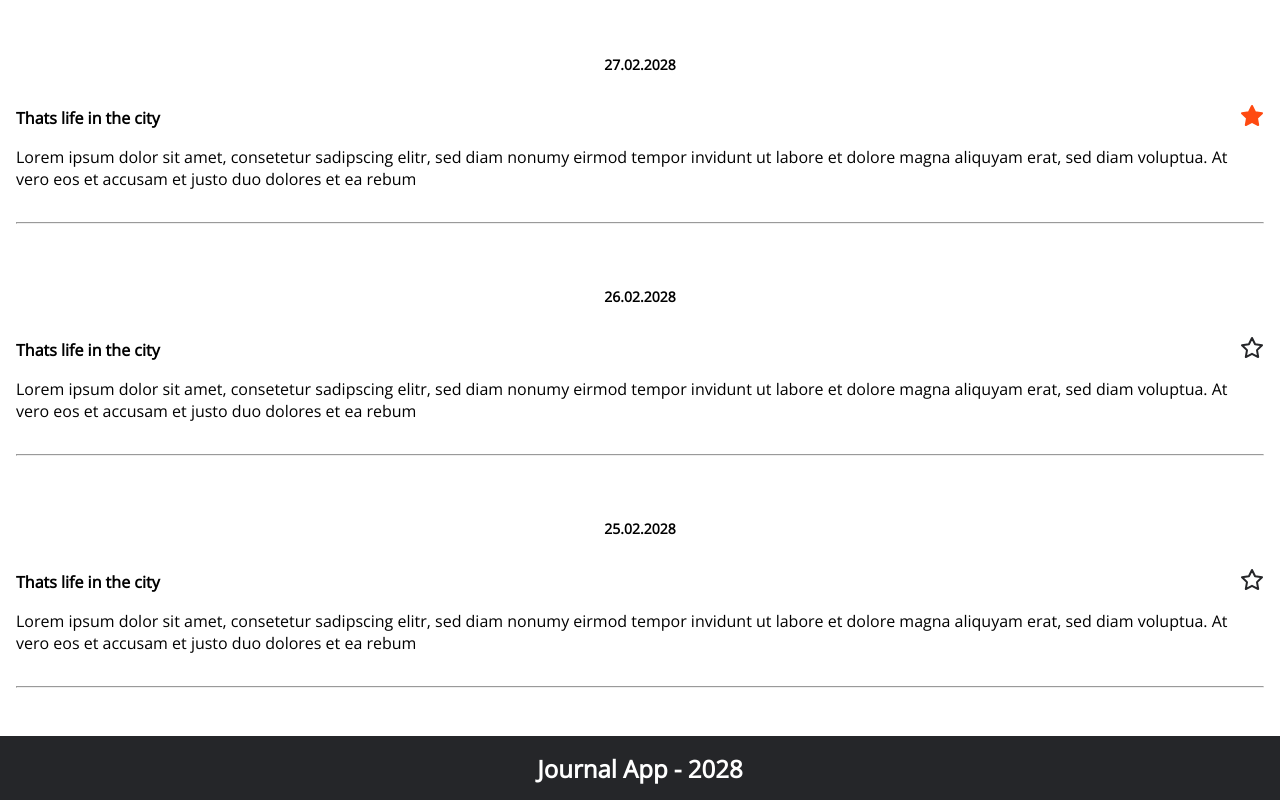
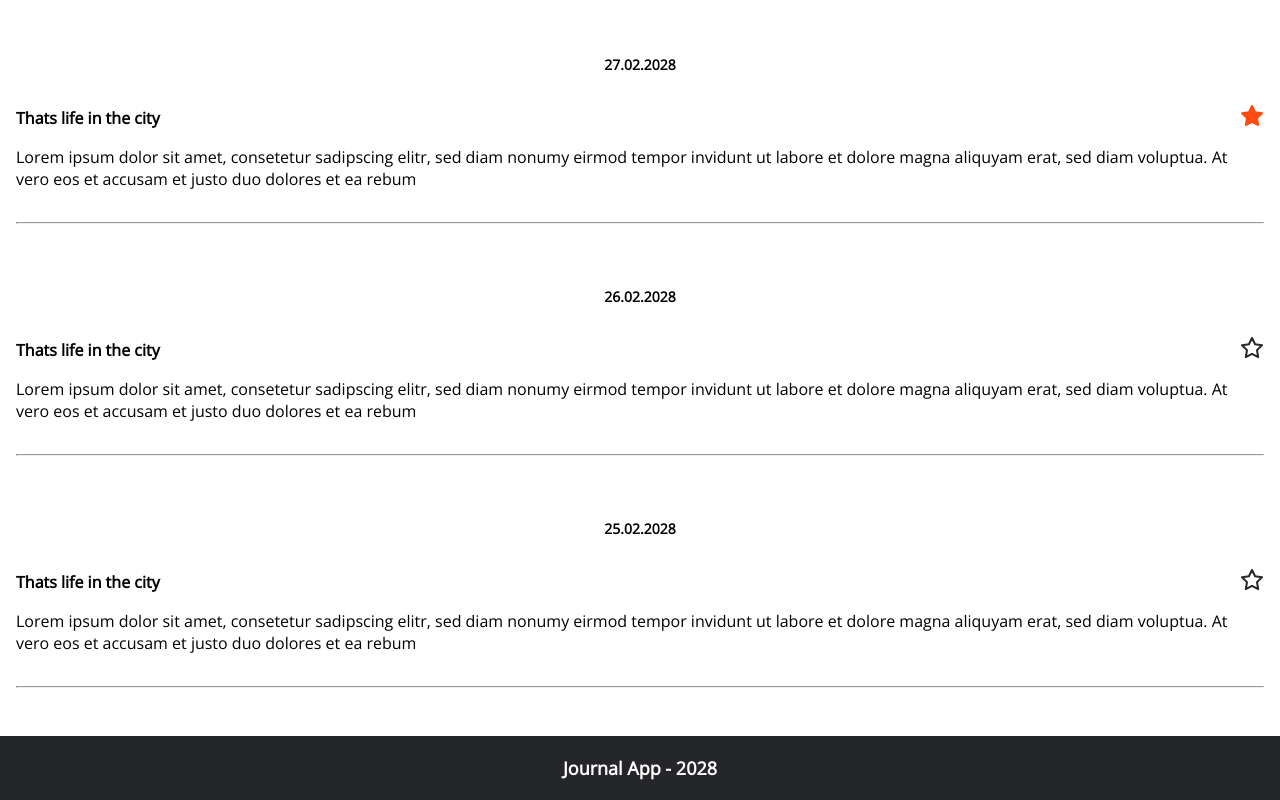
Before and after one commit to MariaRiosNavarro/my-journal, a React (Create React App) app: page / in a window 1280 px wide. Shown: the part 584-1384 px from the top of the page. Built offline with nearby package versions, Linux system fonts and the light colour scheme.

Commit message:
change footer style

```diff
--- a/src/components/Footer/Footer.css
+++ b/src/components/Footer/Footer.css
@@ -6,4 +6,7 @@
   display: flex;
   justify-content: center;
   align-items: center;
+  font-weight: 200;
+  font-size: 12px;
+  line-height: 20px;
 }
```
